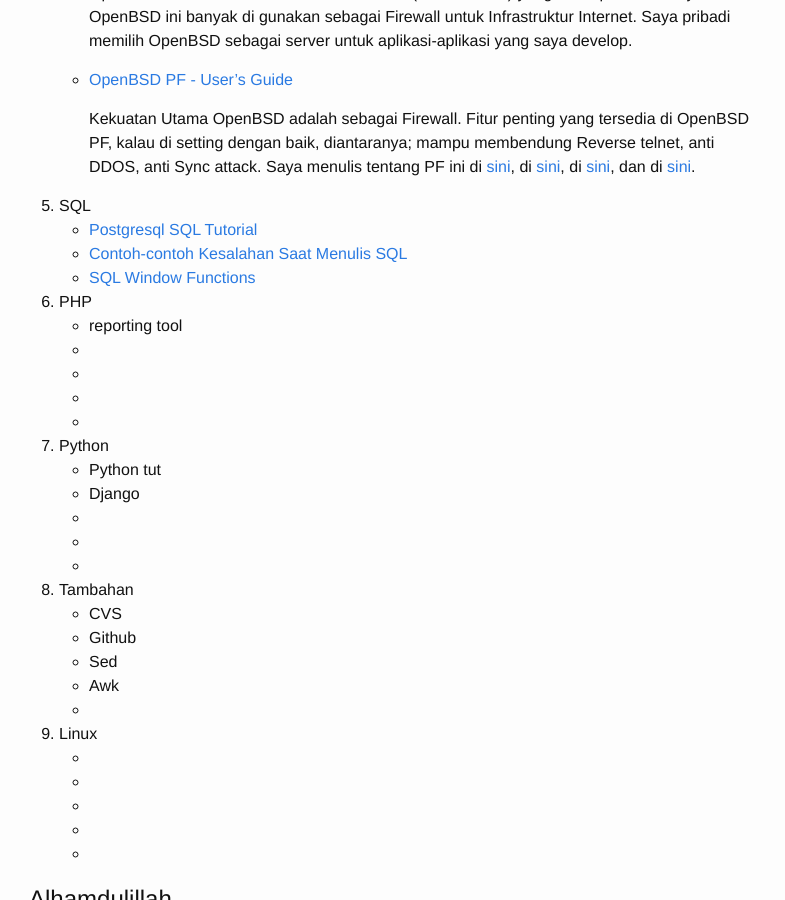
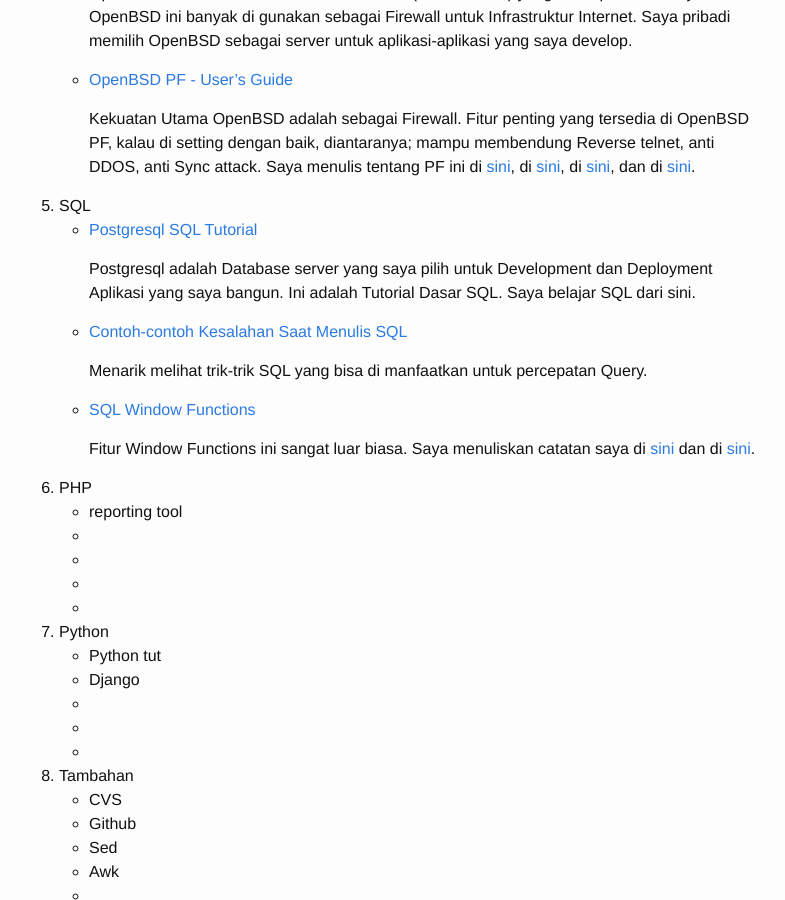
Before and after one commit to muntaza/muntaza.github.io, a Jekyll site: the page built from _posts/2018-12-30-belajar-mandiri-pemprograman.markdown, in a window 1280 px wide and 900 px high, scrolled down 1536 px. Shown: the whole window, without its empty margins (241-1026 px from the left). Built offline with Jekyll 4.4.1, drawn with Linux system fonts in a browser that asks for light colours.

Commit message:
update catatan

```diff
--- a/_posts/2018-12-30-belajar-mandiri-pemprograman.markdown
+++ b/_posts/2018-12-30-belajar-mandiri-pemprograman.markdown
@@ -86,9 +86,20 @@
 
 6.  SQL
     -	[Postgresql SQL Tutorial](https://www.postgresql.org/docs/11/tutorial.html)
+
+	    Postgresql adalah Database server yang saya pilih untuk Development dan Deployment Aplikasi
+	    yang saya bangun. Ini adalah Tutorial Dasar SQL. Saya belajar SQL dari sini.
+
     -	[Contoh-contoh Kesalahan Saat Menulis SQL](https://blog.jooq.org/2013/07/30/10-common-mistakes-java-developers-make-when-writing-sql/)
+
+	    Menarik melihat trik-trik SQL yang bisa di manfaatkan untuk percepatan Query.
+
     -	[SQL Window Functions](https://blog.jooq.org/2013/11/03/probably-the-coolest-sql-feature-window-functions/)
 
+	    Fitur Window Functions ini sangat luar biasa. Saya menuliskan catatan saya di
+	    [sini](https://github.com/muntaza/Open_Persediaan/blob/master/perhitungan_saldo.md)
+	    dan di
+	    [sini](https://github.com/muntaza/Open_Persediaan/blob/master/perhitungan_persediaan.md).
 
 7.  PHP
     -	[]()reporting tool
```
